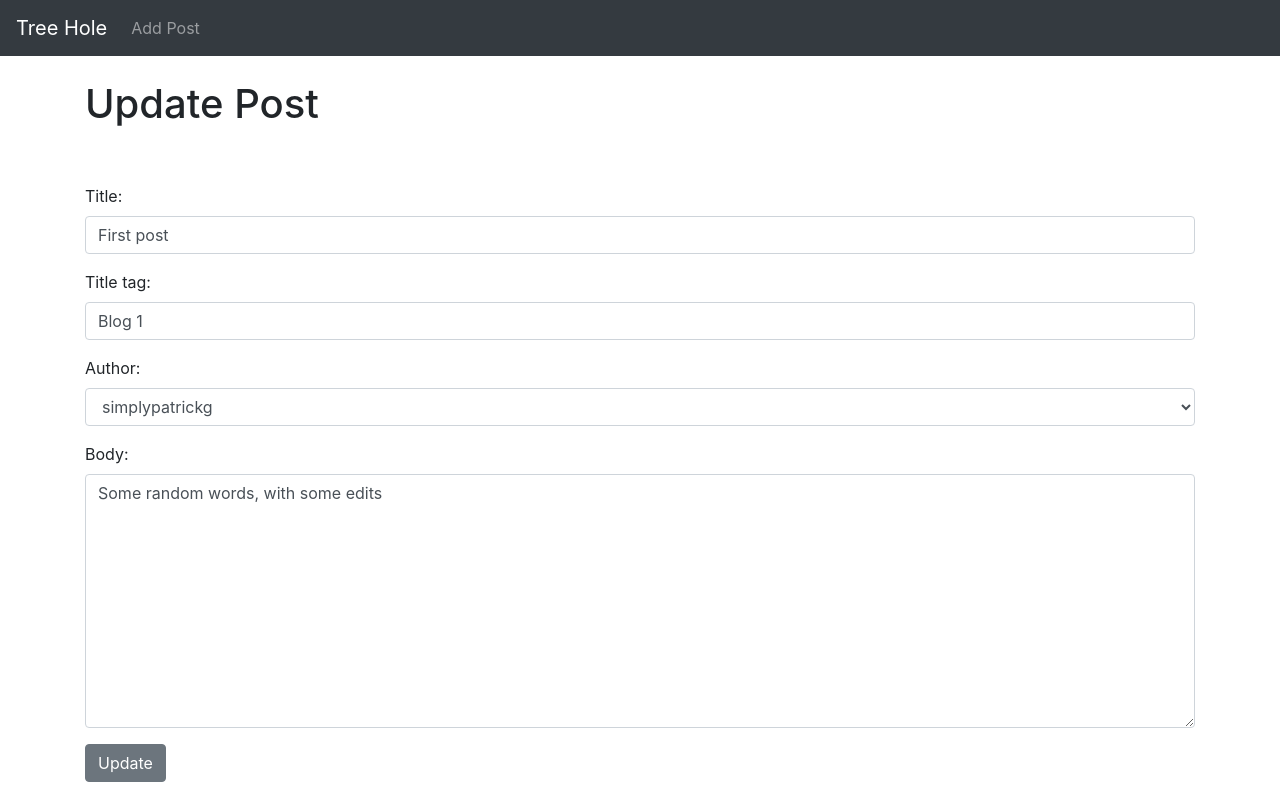
After one commit to shpatrickguo/django_blog, a Django app: page /article/edit/2 in a window 1280 px wide. The commit adds this page. Run offline with Django 3.2, Linux system fonts and the light colour scheme; data comes from the database, SQL or seed files in the repository; both versions use the stored data as it was after the commit.

Commit message:
Delete a Blog Post - Django Blog #7

```diff
--- a/theblog/forms.py
+++ b/theblog/forms.py
@@ -13,3 +13,15 @@ class PostForm(forms.ModelForm):
             'body': forms.Textarea(attrs={'class':'form-control'})
 
         }
+
+class EditForm(forms.ModelForm):
+    class Meta:
+        model = Post
+        fields = ('title', 'title_tag', 'body')
+
+        widgets = {
+            'title': forms.TextInput(attrs={'class':'form-control'}),
+            'title_tag': forms.TextInput(attrs={'class':'form-control'}),
+            'body': forms.Textarea(attrs={'class':'form-control'})
+
+        }
--- a/theblog/models.py
+++ b/theblog/models.py
@@ -12,4 +12,4 @@ class Post(models.Model):
         return self.title + '|' + str(self.author)
 
     def get_absolute_url(self):
-        return reverse('home', args=(str(self.id)))
+        return reverse('home')
--- a/theblog/templates/article_details.html
+++ b/theblog/templates/article_details.html
@@ -3,7 +3,10 @@
 
 {% block content %}
 <h1>{{ post.title }}</h1>
-<small> By: {{ post.author.first_name}} {{ post.author.last_name}}</small><br/>
+<small> By: {{ post.author.first_name}} {{ post.author.last_name}}
+  <a href="{% url 'update_post' post.pk %}">(Edit)<a>
+  <a href="{% url 'delete_post' post.pk %}">(Delete)<a>
+</small><br/>
 <hr>
 <br/>
 {{ post.body }}
--- a/theblog/templates/base.html
+++ b/theblog/templates/base.html
@@ -14,7 +14,7 @@
   </head>
   <body>
     <nav class="navbar navbar-expand-lg navbar-dark bg-dark">
-      <a class="navbar-brand" href="{% url 'home' %}">moblog</a>
+      <a class="navbar-brand" href="{% url 'home' %}">Tree Hole</a>
       <button class="navbar-toggler" type="button" data-toggle="collapse" data-target="#navbarSupportedContent" aria-controls="navbarSupportedContent" aria-expanded="false" aria-label="Toggle navigation">
         <span class="navbar-toggler-icon"></span>
       </button>
--- /dev/null
+++ b/theblog/templates/update_post.html
@@ -0,0 +1,13 @@
+{% extends 'base.html' %}
+{% block title %}Edit Blog Post{% endblock %}
+{% block content %}
+<h1>Update Post</h1>
+<br/><br/>
+<div class="form-group">
+  <form method="post">
+    {% csrf_token %}
+    {{ form.as_p }}
+    <button class="btn btn-secondary">Update</button>
+</div>
+
+{% endblock %}
--- a/theblog/urls.py
+++ b/theblog/urls.py
@@ -1,8 +1,10 @@
 from django.urls import path
-from .views import HomeView, ArticleDetailView, AddPostView
+from .views import HomeView, ArticleDetailView, AddPostView, UpdatePostView, DeletePostView
 
 urlpatterns = [
     path('', HomeView.as_view(), name="home"),
     path('article/<int:pk>', ArticleDetailView.as_view(), name="article-detail"),
     path('add_post/', AddPostView.as_view(), name="add_post"),
+    path('article/edit/<int:pk>', UpdatePostView.as_view(), name="update_post"),
+    path('article/<int:pk>/remove', DeletePostView.as_view(), name="delete_post"),
 ]
--- a/theblog/views.py
+++ b/theblog/views.py
@@ -1,11 +1,13 @@
 from django.shortcuts import render
-from django.views.generic import ListView, DetailView, CreateView
+from django.views.generic import ListView, DetailView, CreateView, UpdateView, DeleteView
 from .models import Post
-from .forms import PostForm
+from .forms import PostForm, EditForm
+from django.urls import reverse_lazy
 
 class HomeView(ListView):
     model = Post
     template_name = 'home.html'
+    ordering = ['-id']
 
 class ArticleDetailView(DetailView):
     model = Post
@@ -15,3 +17,13 @@ class AddPostView(CreateView):
     model = Post
     form_class = PostForm
     template_name = 'add_post.html'
+
+class UpdatePostView(UpdateView):
+    model = Post
+    template_name = 'update_post.html'
+    form_class = PostForm
+
+class DeletePostView(DeleteView):
+    model = Post
+    template_name = 'delete_post.html'
+    success_url = reverse_lazy('home')
```
Also changed, not shown: theblog/templates/delete_post.html (added, +16 -0 lines), theblog/templates/home.html (+6 -1 lines), db.sqlite3.
